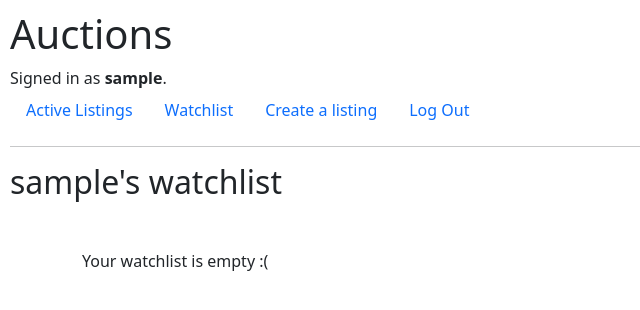
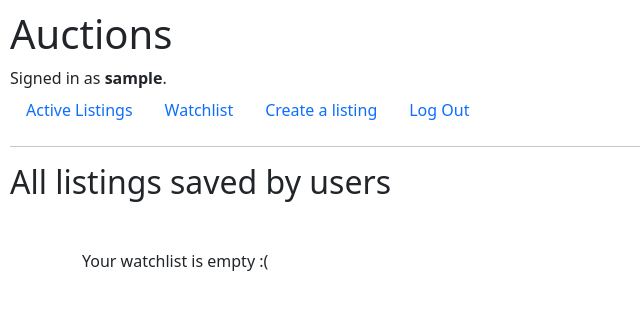
Before and after one commit to saidbaraou/commerce, a Django app: page /watchlist in a window 1280 px wide. Shown: the top 310 px of the page, without its empty margins (0-640 px from the left). Run offline with Django 3.2, Linux system fonts and the light colour scheme; the visitor is signed in with stand-in values (Sample User, id 1); data that the repository does not hold is empty.

Commit message:
fix(watchlist): Fix watchlist view
- Kept the number of listings watched by the user that is logged
- Display listings watched by all users

```diff
--- a/auctions/templates/auctions/watchlist.html
+++ b/auctions/templates/auctions/watchlist.html
@@ -2,11 +2,11 @@
 
 
 {% block body %}
-<h2 class="mb-5">{{user.username}}'s watchlist</h2>
+<h2 class="mb-5">All listings saved by users</h2>
 
 <div class="container">
 
-  {% for listing in watchlist_listings %}
+  {% for listing in all_watched_listings %}
   <ul class="list-unstyled item-list">
 
     <li class="item d-flex align-items-start">
@@ -26,11 +26,14 @@
 
         <a href="{% url 'listing_detail' listing.id %}" class="btn btn-primary mt-3 mb-1">See details</a>
 
+        {% if request.user == watchlist_user %}
         <form method="POST" action="{% url 'remove_watchlist' listing_id=listing.id %}">
           {% csrf_token %}
-          <button type="submit" class="btn btn-outline-danger">Remove from watchlist</button>
+          <button type="submit" class="btn btn-outline-danger">
+            <i class="fa fa-minus-circle"></i> Remove from Watchlist
+          </button>
         </form>
-
+        {% endif %}
       </div>
 
     </li>
--- a/auctions/views.py
+++ b/auctions/views.py
@@ -177,11 +177,15 @@ def get_watchlist_length(user):
 def watchlist_view(request):
     user = request.user
     watchlist_listings = get_watchlist_listing(user)
+    watchlist_number = get_watchlist_length(user)
+    all_watched_listings = Listing.objects.filter(watchlists__isnull=False).distinct()
+    watchlist_user = get_watchlist_listing(user)
 
-    watchlist_number = get_watchlist_length(user)
     context = {
         "watchlist_listings": watchlist_listings,
-        "watchlist_number": watchlist_number
+        "watchlist_number": watchlist_number,
+        "all_watched_listings": all_watched_listings,
+        "watchlist_user": watchlist_user
     }
     return render(request, "auctions/watchlist.html", context)
 
```
